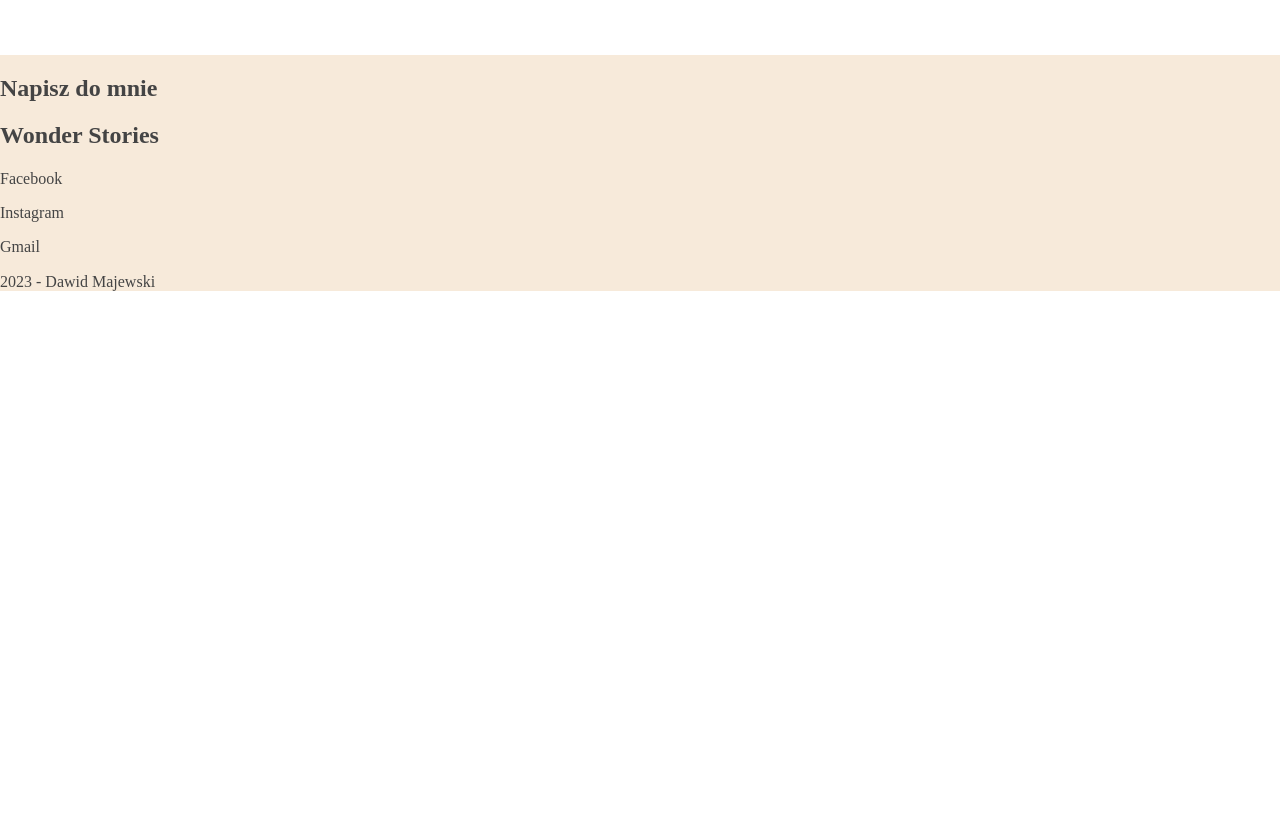
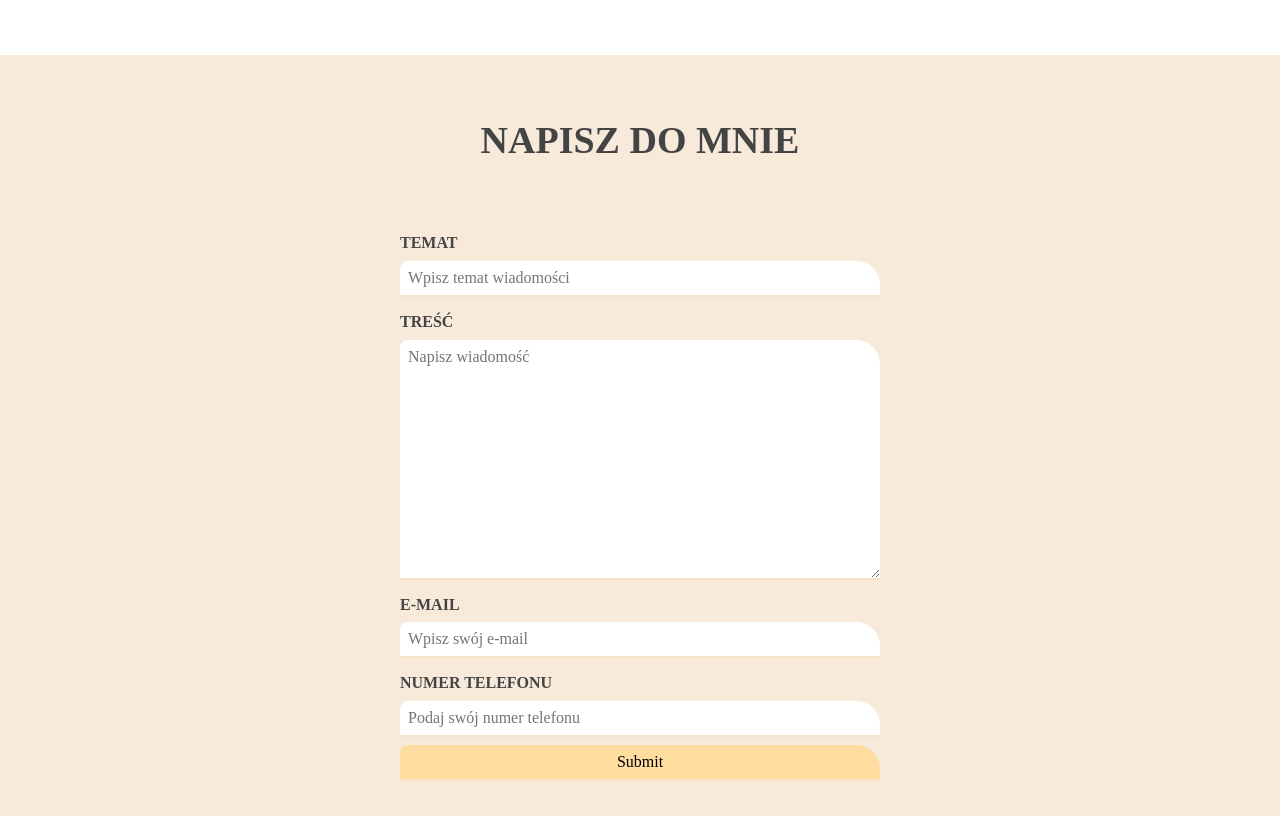
Before and after one commit to dawid-majewski-pl/wonder_stories, a website: page public/index.html in a window 1280 px wide. Shown: the part 1900-2716 px from the top of the page. Before the commit the page ends 2207 px from the top, so only its background shows below. Drawn offline with Linux system fonts and the light colour scheme; a web font is replaced by a local one.

Commit message:
Mail section styled.

```diff
--- a/public/index.html
+++ b/public/index.html
@@ -49,10 +49,23 @@
                 </div>
             </div>
         </section>
-        <section id="mail">
-            <h2>Napisz do mnie</h2>
+        <section class="mail" id="mail">
+            <h2 class="mail__heading">Napisz do mnie</h2>
+            <div>
+                <form class="mail__form">
+                    <label class="mail__label">Temat</label>
+                    <input class="mail__input" type="text" placeholder="Wpisz temat wiadomości">
+                    <label class="mail__label">Treść</label>
+                    <textarea class="mail__textarea" placeholder="Napisz wiadomość"></textarea>
+                    <label class="mail__label">E-mail</label>
+                    <input class="mail__input" type="email" placeholder="Wpisz swój e-mail">
+                    <label class="mail__label">Numer telefonu</label>
+                    <input class="mail__input" type="tel" placeholder="Podaj swój numer telefonu">
+                    <input class="mail__input mail__input--background" type="submit">
+                </form>
+            </div>
         </section>
-        <footer id="contact">
+        <footer class="contact" id="contact">
             <h2>Wonder Stories</h2>
             <section>
                 <p>Facebook</p>
--- a/src/styles.scss
+++ b/src/styles.scss
@@ -144,3 +144,64 @@ main {
         width: 100%;
     }
 }
+
+.mail {
+    padding: 32px 16px;
+    &__heading {
+        text-align: center;
+        text-transform: uppercase;
+        margin: 0;
+        padding: 32px;
+        font-size: 38px;
+    }
+    &__form {
+        display: flex;
+        flex-direction: column;
+        max-width: 480px;
+        margin: auto;
+        gap: 8px;
+        padding: 32px 0;
+    }
+    &__label {
+        padding-top: 8px;
+        font-weight: 700;
+        text-transform: uppercase;
+    }
+    &__input {
+        padding: 8px;
+        border-top: none;
+        border-left: none;
+        border-right: none;
+        border-top-left-radius: 8px;
+        border-top-right-radius: 24px;
+        border-bottom: 2px rgb(245, 227, 204) solid;
+        outline-color:rgb(252, 212, 139);
+        &--background {
+            cursor: pointer;
+            background-color: rgb(255, 221, 159);
+            transition: all .3s;
+            &:hover {
+                background-color: #1EA896;
+            }
+        }
+    }
+    &__textarea {
+        min-height: 240px;
+        max-height: 320px;
+        box-sizing: border-box;
+        min-width: 100%;
+        max-width: 100%;
+        padding: 8px;
+        border-top: none;
+        border-left: none;
+        border-right: none;
+        border-top-left-radius: 8px;
+        border-top-right-radius: 24px;
+        border-bottom: 2px rgb(245, 227, 204) solid;
+        outline-color:rgb(252, 212, 139);
+    }
+}
+
+.contact {
+    background-color: #1EA896;
+}
```
Also changed, not shown: public/styles.css.
